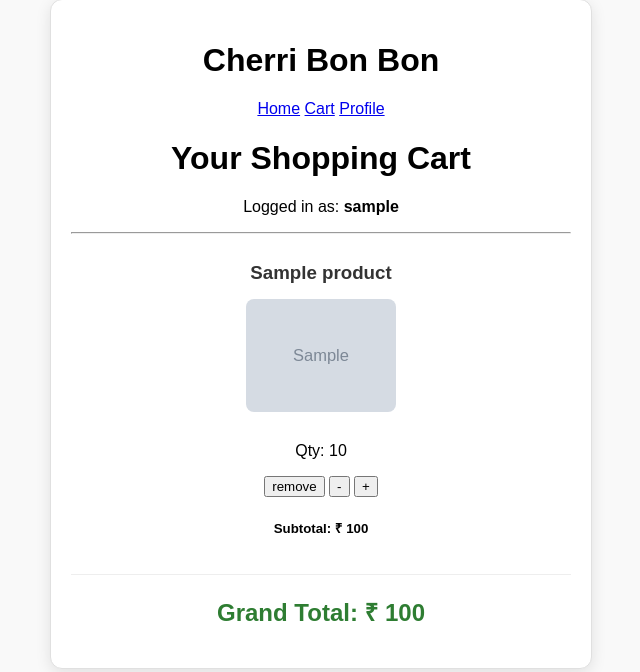
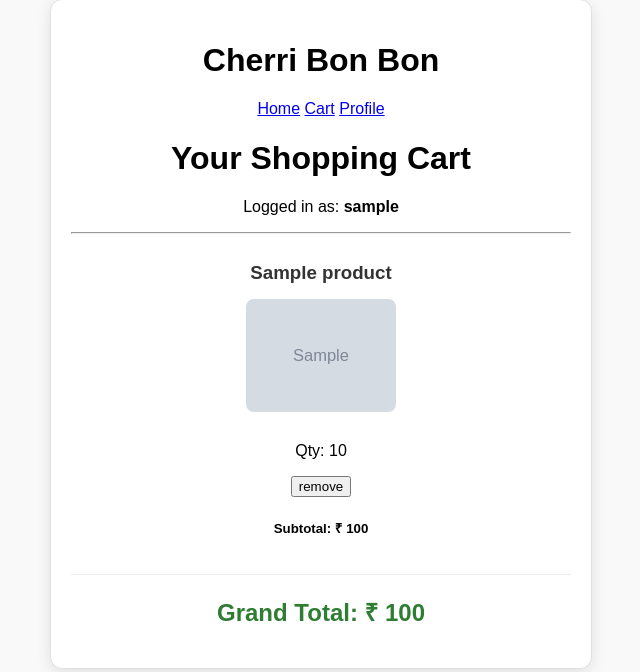
Before and after one commit to Parkerrei/Toy_store, a Django app: page /user_cart_items/ in a window 1280 px wide. Shown: the part 66-738 px from the top of the page, without its empty margins (319-959 px from the left). Run offline with Django 5.2, Linux system fonts and the light colour scheme; a user stored in the database is signed in; tables that the repository leaves empty hold one stand-in row (values such as "Sample post"); grey boxes marked "Sample" are stand-in pictures; parts of the project's set-up code (start-up, migrations or seed data) failed here and were passed over.

Commit message:
removed increase and decreased sign from all cart html page

```diff
--- a/bon_app/templates/all_cart.html
+++ b/bon_app/templates/all_cart.html
@@ -86,8 +86,8 @@
             <img src="{{ detail.product.image.url }}" alt="{{ detail.product.name }}">
             <p>Qty: {{ detail.quantity }}</p>
             <button class="cart-btn" data-id="{{detail.id}}">remove</button>
-            <button class="cart-btn" data-id="{{detail.id}}">-</button>
-            <button class="cart-btn" data-id="{{detail.id}}">+
+            <!-- <button class="cart-btn" data-id="{{detail.id}}">-</button>
+            <button class="cart-btn" data-id="{{detail.id}}">+ -->
             </button>
             <h5>Subtotal: ₹ {{ detail.get_subtotal }}</h5>
         </div>
```
